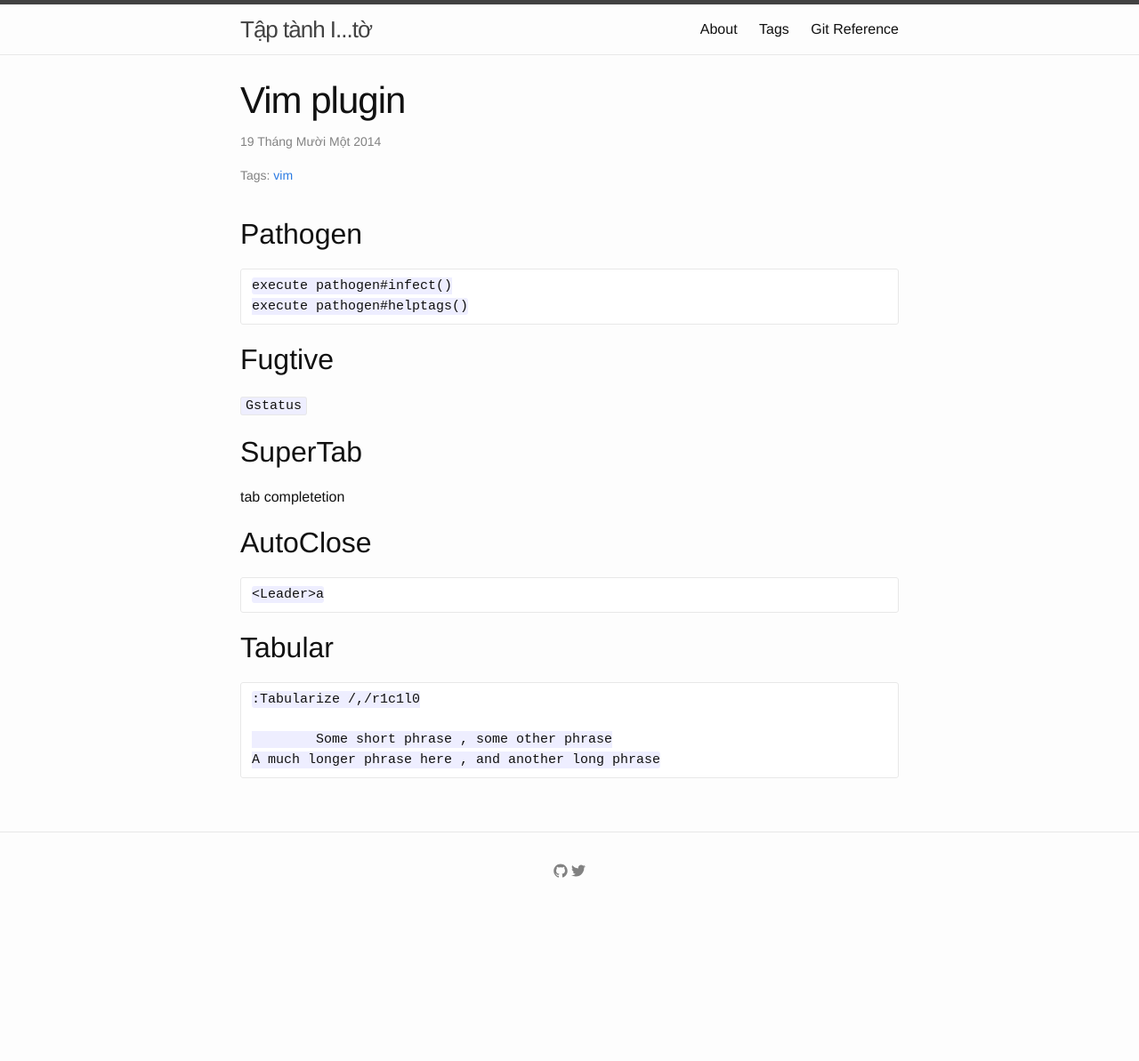
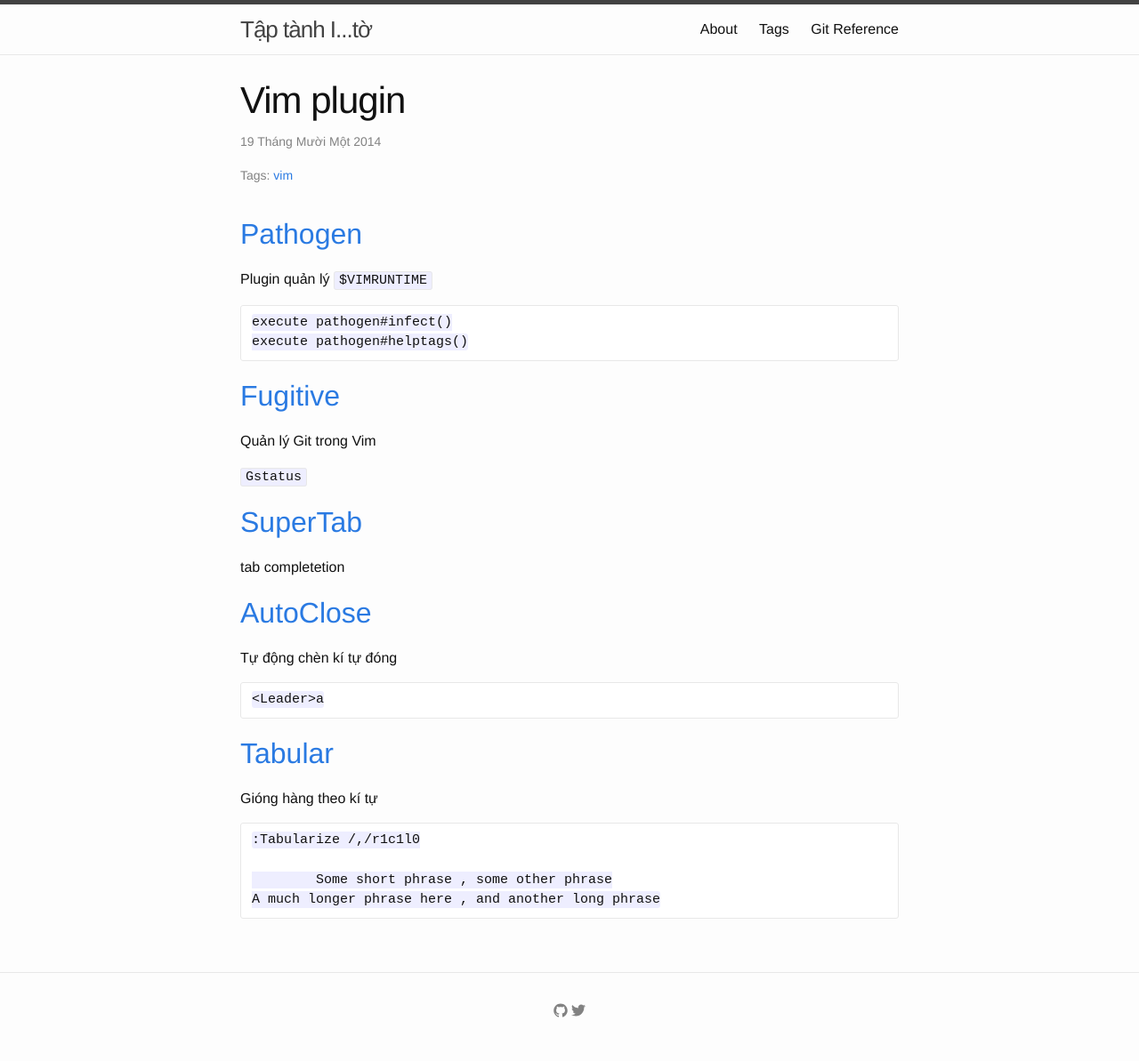
Before and after one commit to tuantda/tuantda.github.io, a Jekyll site: the page built from _posts/2014-11-19-vim-plugin.md, in a window 1280 px wide. Shown: the whole page at 89% size. Built offline with Jekyll 4.4.1, drawn with Linux system fonts in a browser that asks for light colours; before the commit the page ends 1035 px from its top, so only the background shows below that.

Commit message:
edit posts

```diff
--- a/_posts/2014-11-19-vim-plugin.md
+++ b/_posts/2014-11-19-vim-plugin.md
@@ -5,24 +5,32 @@
 tags: [vim]
 ---
 
-## Pathogen
+## [Pathogen](https://github.com/tpope/vim-pathogen)
+
+Plugin quản lý `$VIMRUNTIME`
 
     execute pathogen#infect()
     execute pathogen#helptags()
 
-## Fugtive
+## [Fugitive](https://github.com/tpope/vim-fugitive)
+
+Quản lý Git trong Vim
 
 `Gstatus`
 
-## SuperTab
+## [SuperTab](https://github.com/ervandew/supertab)
 
 tab completetion
 
-## AutoClose
+## [AutoClose](https://github.com/Townk/vim-autoclose)
+
+Tự động chèn kí tự đóng
 
     <Leader>a
 
-## Tabular
+## [Tabular](https://github.com/godlygeek/tabular)
+
+Gióng hàng theo kí tự
 
     :Tabularize /,/r1c1l0
 
```
Also changed, not shown: _posts/2011-05-20-meo-dung-vim.md (+9 -0 lines).
